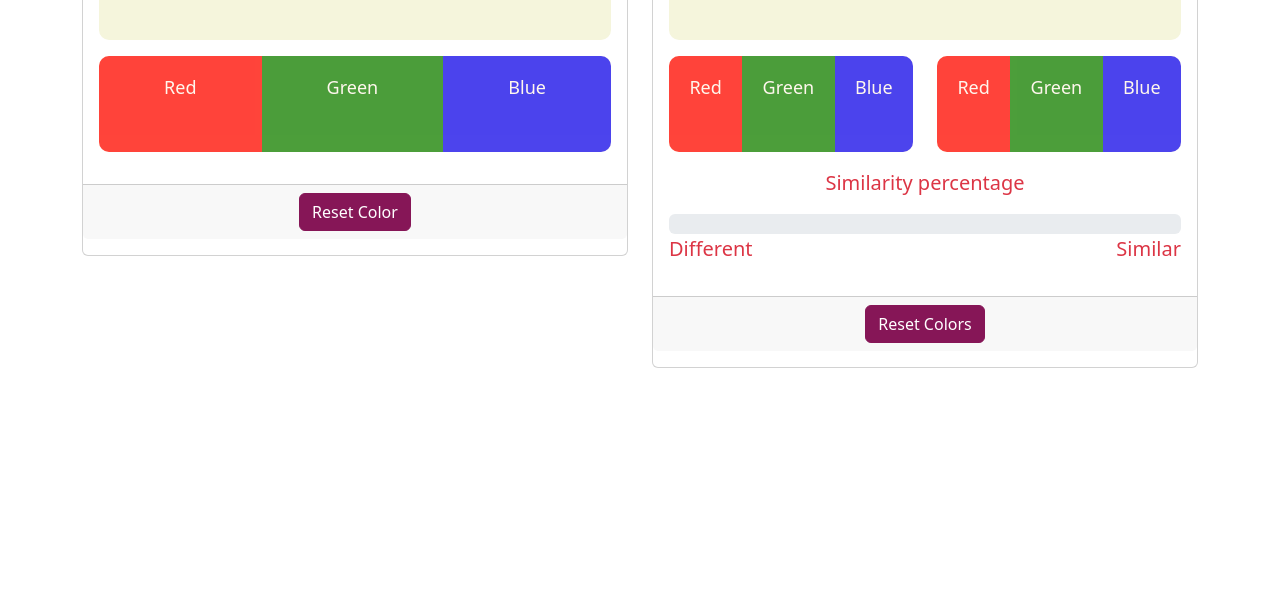
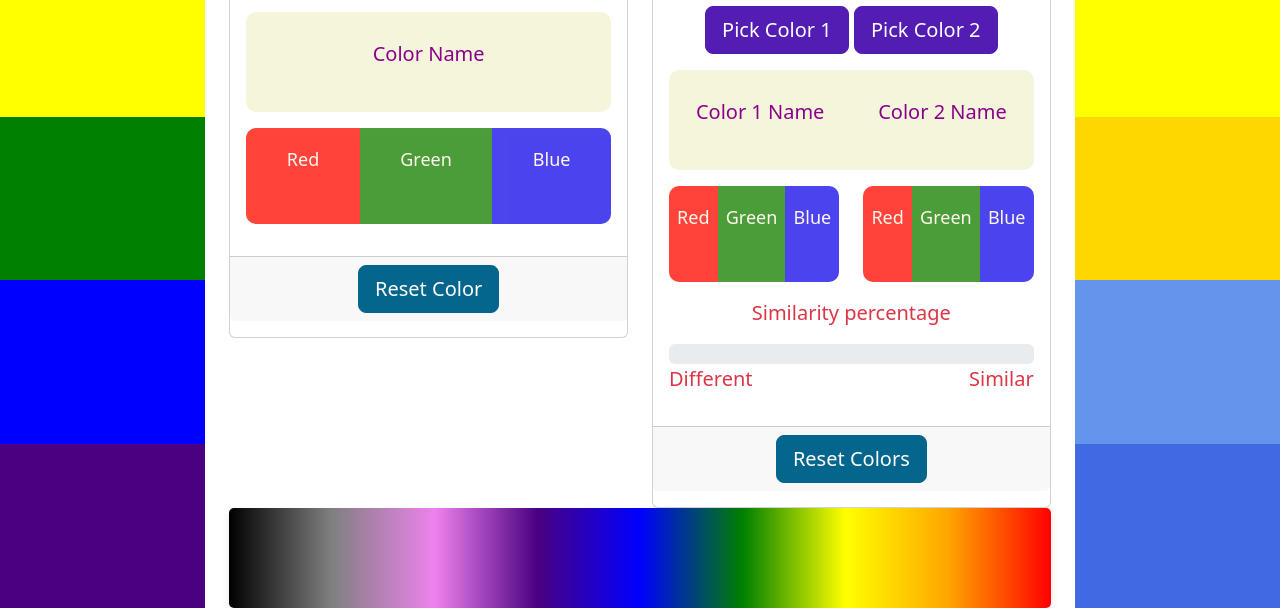
Before and after one commit to AshKatLuck/hueClue, a website: page test.html in a window 1280 px wide. Shown: the part 374-982 px from the top of the page. Before the commit the page ends 800 px from the top, so only its background shows below. Drawn offline with Linux system fonts and the light colour scheme.

Commit message:
add regular rainbow to the left and duetan rainbow on the right.add a color palette in the bottom. make sure the rainbows disappear to make space of the content if the window is medium or smaller

```diff
--- a/public/css/custom.css
+++ b/public/css/custom.css
@@ -1,39 +1,15 @@
-.showColor {
+/* .showColor {
   width: 500px;
   height: 500px;
   background-color: aliceblue;
   color: blue;
+} */
+
+body {
+  height: 100vh;
+  width: 100vw;
 }
 
-/* #divCompare {
-  width: 200px;
-  height: 200px;
-  background-color: antiquewhite;
-} */
-
-/* #output {
-  position: relative;
-}
-#under {
-  position: absolute;
-  bottom: 20px;
-  left: 20px;
-  width: 500px;
-  height: 20px;
-  border: 2px solid black;
-  background-color: blue;
-}
-#over {
-  position: absolute;
-  bottom: 20px;
-  left: 20px;
-  max-width: 500px;
-  width: 250px;
-  height: 20px;
-  border: 2px solid black;
-  background-color: blueviolet;
-  transition: all 0.5s ease-in;
-} */
 /* newly added classes in test.html */
 .picked-color,
 #showColorDiv {
@@ -82,14 +58,45 @@
   border-radius: 0 10px 10px 0;
 }
 
-/* #divCompare {
-  background-color: bisque;
-  height: 6rem;
-  border-radius: 10px;
-  text-align: center;
-  color: white;
-  font-size: large;
-} */
 .progress {
   height: 20px;
 }
+
+/* Color spectrum */
+.color-spectrum {
+  width: 100%;
+  height: 100px;
+  /* Linear gradient from red to violet */
+  background: linear-gradient(
+    to left,
+    red,
+    orange,
+    yellow,
+    green,
+    blue,
+    indigo,
+    violet,
+    grey,
+    black
+  );
+  border-radius: 5px;
+  box-shadow: 0 4px 8px rgba(0, 0, 0, 0.1);
+  display: flex;
+  justify-content: center;
+  align-items: center;
+  color: white;
+  font-weight: bold;
+  text-shadow: 1px 1px 2px rgba(0, 0, 0, 0.5);
+}
+
+#rainbow,
+#d-rainbow {
+  display: block;
+}
+
+@media screen and (max-width: 767px) {
+  #rainbow,
+  #d-rainbow {
+    display: none; /* Hide the div on screens smaller than 768px */
+  }
+}
--- a/sass/main.scss
+++ b/sass/main.scss
@@ -10,6 +10,9 @@ $secondary: #ffe156;
 $custom-theme-colors: (
   "fun": #ff66b3,
   "lightfun": #f0f6f6,
+  "buttonfun": #2a628f,
+  "buttons": #531cb3,
+  "resetBtn": #05668d,
 );
 
 //add the custom-theme-colors to bootstrap colors
--- a/test.html
+++ b/test.html
@@ -6,11 +6,47 @@
     <link rel="stylesheet" href="./public/css/main.min.css" />
     <link rel="stylesheet" href="./public/css/custom.css" />
     <script src="dist/app.js" defer type="module"></script>
-    <title>Testing</title>
+    <title>HueClue</title>
   </head>
   <body>
+    <div id="alert"></div>
+    <div class="row">
+      <div class="col-lg-2 d-flex flex-column" id="rainbow">
+        <div class="row red flex-fill" style="background-color: red"></div>
+        <div
+          class="row orange flex-fill"
+          style="background-color: orange"
+        ></div>
+        <div
+          class="row yellow flex-fill"
+          style="background-color: yellow"
+        ></div>
+        <div class="row green flex-fill" style="background-color: green"></div>
+        <div class="row blue flex-fill" style="background-color: blue"></div>
+        <div
+          class="row indigo flex-fill"
+          style="background-color: indigo"
+        ></div>
+      </div>
+      <div class="col-lg-8">
         <div class="container mt-3">
           <h1 class="display-2 text-primary mt-2 text-center">HueClue</h1>
+          <div
+            class="header d-flex flex-row align-items-center justify-content-end"
+          >
+            <span class="text-primary fs-2 m-2">%</span>
+            <div class="form-check form-switch m-2">
+              <input
+                class="form-check-input"
+                type="checkbox"
+                role="switch"
+                id="isRgb"
+                checked
+              />
+            </div>
+            <span class="text-primary fs-2">rgb</span>
+          </div>
+
           <div class="row mt-5 d-flex">
             <div class="col-md-6 flex-column mb-3">
               <div class="card text-center">
@@ -20,7 +56,7 @@
                 <div class="card-body">
                   <h5 class="card-title">
                     <button
-                  class="btn btn-success btn-lg px-5"
+                      class="btn btn-buttons btn-lg px-5"
                       id="btnCheckColorName"
                     >
                       Pick Color
@@ -61,7 +97,7 @@
                   </div>
                 </div>
                 <div class="card-footer text-body-secondary my-3">
-              <button class="btn btn-primary" id="btnResetColor">
+                  <button class="btn btn-resetBtn btn-lg" id="btnResetColor">
                     Reset Color
                   </button>
                 </div>
@@ -74,10 +110,10 @@
                 </div>
                 <div class="card-body">
                   <h5 class="card-title">
-                <button class="btn btn-success btn-lg" id="btnColor1">
+                    <button class="btn btn-buttons btn-lg" id="btnColor1">
                       Pick Color 1
                     </button>
-                <button class="btn btn-success btn-lg" id="btnColor2">
+                    <button class="btn btn-buttons btn-lg" id="btnColor2">
                       Pick Color 2
                     </button>
                   </h5>
@@ -85,7 +121,7 @@
                   <blockquote class="card-text blockquote">
                     <div class="row d-flex flex-row">
                       <div class="d-flex flex-row">
-                    <div class="col-md-6">
+                        <div class="col">
                           <div
                             class="card-text picked-color1 mt-2 d-flex justify-content-center align-items-center"
                             id="divColor1"
@@ -93,7 +129,7 @@
                             <p id="color1Name">Color 1 Name</p>
                           </div>
                         </div>
-                    <div class="col-md-6">
+                        <div class="col">
                           <div
                             class="card-text picked-color2 mt-2 d-flex justify-content-center align-items-center"
                             id="divColor2"
@@ -179,13 +215,41 @@
                   </div>
                 </div>
                 <div class="card-footer text-body-secondary my-3">
-              <button class="btn btn-primary" id="btnResetColors">
+                  <button class="btn btn-resetBtn btn-lg" id="btnResetColors">
                     Reset Colors
                   </button>
                 </div>
               </div>
             </div>
           </div>
+          <div class="row color-spectrum mx-0">
+            <!-- <div class="col"></div> -->
+          </div>
+        </div>
+      </div>
+      <div class="col-lg-2 d-flex flex-column" id="d-rainbow">
+        <div
+          class="row d-red flex-fill"
+          style="background-color: darkgoldenrod"
+        ></div>
+        <div
+          class="row d-orange flex-fill"
+          style="background-color: goldenrod"
+        ></div>
+        <div
+          class="row d-yellow flex-fill"
+          style="background-color: yellow"
+        ></div>
+        <div class="row d-green flex-fill" style="background-color: gold"></div>
+        <div
+          class="row blue flex-fill"
+          style="background-color: cornflowerblue"
+        ></div>
+        <div
+          class="row d-indigo flex-fill"
+          style="background-color: royalblue"
+        ></div>
+      </div>
     </div>
   </body>
 </html>
```
Also changed, not shown: index.html (+54 -7 lines), public/css/main.min.css, src/getcolor.ts (added), 1 other file. Lines whose indentation alone changed are shown as unchanged.
